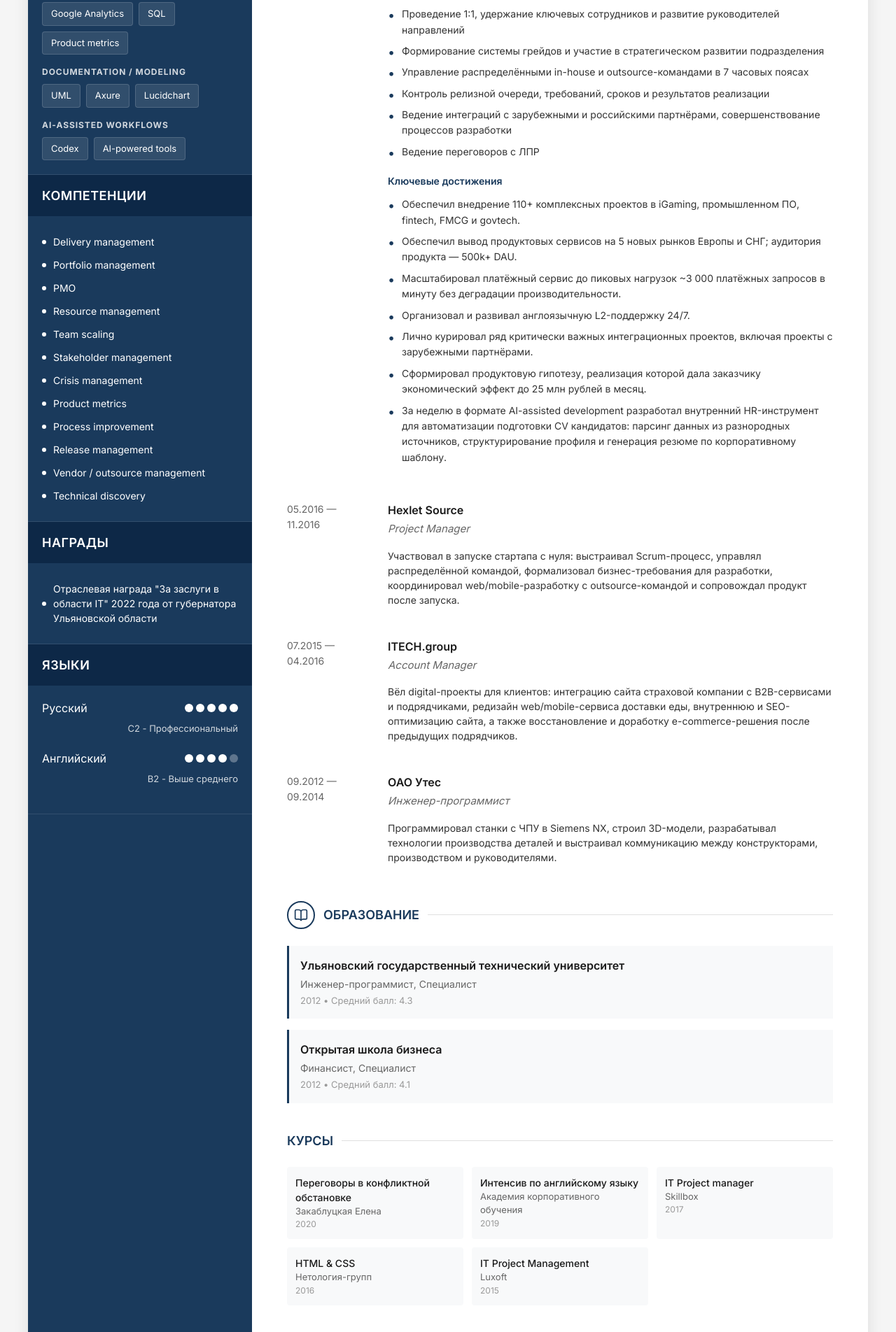
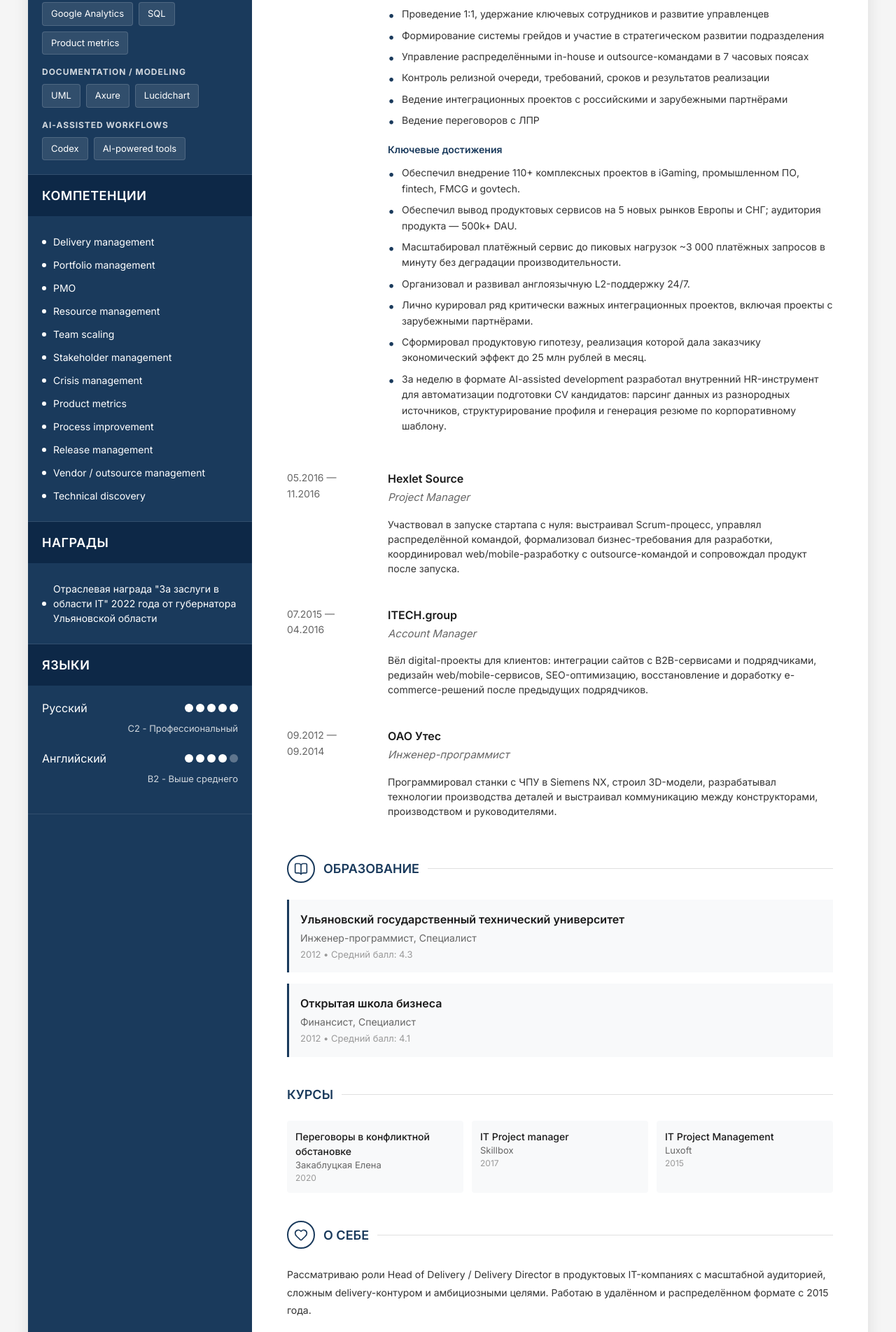
Before and after one commit to Sakmin/about, a Next.js app: page /about/ in a window 1280 px wide. Shown: the part 725-2629 px from the top of the page at 70% size. Built offline with nearby package versions, Linux system fonts and the light colour scheme.

Commit message:
Refine resume wording and courses

```diff
--- a/src/data/resume.ts
+++ b/src/data/resume.ts
@@ -72,11 +72,11 @@ export const resumeData = {
         "Анализ продуктовых метрик, формирование гипотез и создание бэклога",
         "Управление бюджетом подразделения",
         "Найм и развитие production-команды, включая руководителей направлений",
-        "Проведение 1:1, удержание ключевых сотрудников и развитие руководителей направлений",
+        "Проведение 1:1, удержание ключевых сотрудников и развитие управленцев",
         "Формирование системы грейдов и участие в стратегическом развитии подразделения",
         "Управление распределёнными in-house и outsource-командами в 7 часовых поясах",
         "Контроль релизной очереди, требований, сроков и результатов реализации",
-        "Ведение интеграций с зарубежными и российскими партнёрами, совершенствование процессов разработки",
+        "Ведение интеграционных проектов с российскими и зарубежными партнёрами",
         "Ведение переговоров с ЛПР",
       ],
       achievements: [
@@ -99,7 +99,7 @@ export const resumeData = {
       company: "ITECH.group",
       period: "07.2015 — 04.2016",
       role: "Account Manager",
-      description: "Вёл digital-проекты для клиентов: интеграцию сайта страховой компании с B2B-сервисами и подрядчиками, редизайн web/mobile-сервиса доставки еды, внутреннюю и SEO-оптимизацию сайта, а также восстановление и доработку e-commerce-решения после предыдущих подрядчиков.",
+      description: "Вёл digital-проекты для клиентов: интеграции сайтов с B2B-сервисами и подрядчиками, редизайн web/mobile-сервисов, SEO-оптимизацию, восстановление и доработку e-commerce-решений после предыдущих подрядчиков.",
     },
     {
       company: "ОАО Утес",
@@ -114,9 +114,7 @@ export const resumeData = {
   ],
   courses: [
     { name: "Переговоры в конфликтной обстановке", school: "Закаблуцкая Елена", year: "2020" },
-    { name: "Интенсив по английскому языку", school: "Академия корпоративного обучения", year: "2019" },
     { name: "IT Project manager", school: "Skillbox", year: "2017" },
-    { name: "HTML & CSS", school: "Нетология-групп", year: "2016" },
     { name: "IT Project Management", school: "Luxoft", year: "2015" },
   ],
   about: "Рассматриваю роли Head of Delivery / Delivery Director в продуктовых IT-компаниях с масштабной аудиторией, сложным delivery-контуром и амбициозными целями. Работаю в удалённом и распределённом формате с 2015 года.",
```
